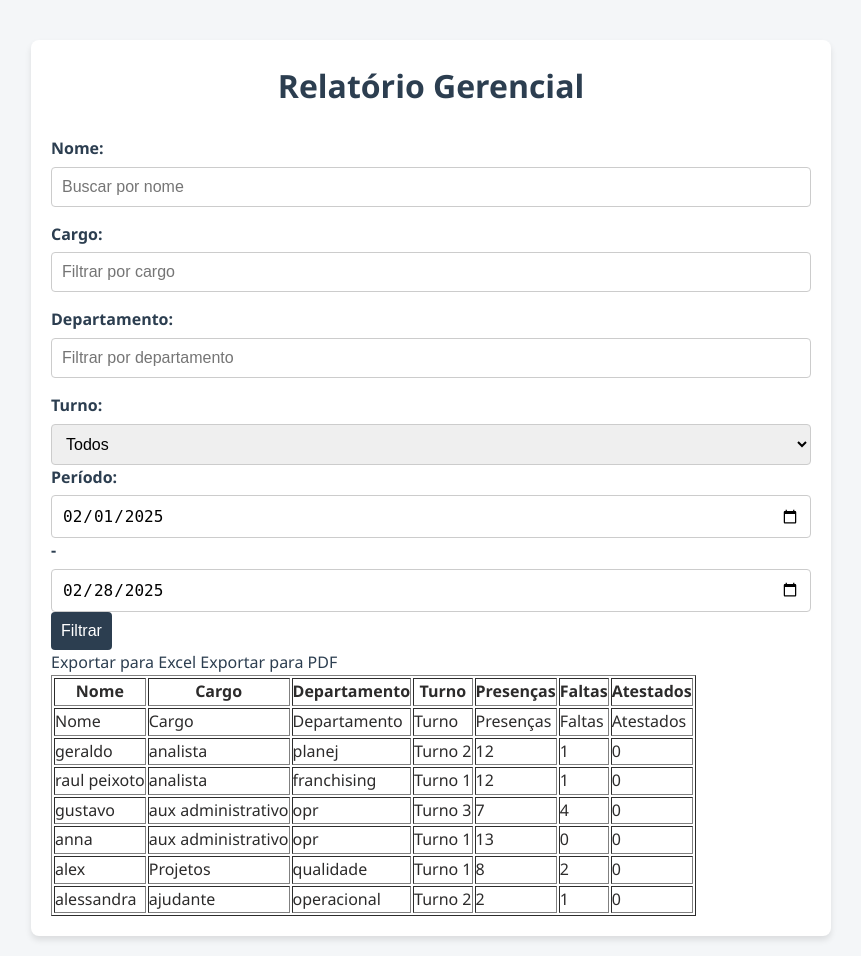
After one commit to Raulpeixotoo/Control_project, a Django app: page /generate_report/ in a window 1280 px wide. The commit adds this page. Shown: the whole page, without its empty margins (209-1070 px from the left). Run offline with Django 5.2, Linux system fonts and the light colour scheme; data comes from the database, SQL or seed files in the repository.

Commit message:
Add files via upload

```diff
--- a/controle/templates/home.html
+++ b/controle/templates/home.html
@@ -18,6 +18,7 @@
                 <a href="{% url 'add_employee' %}" class="button">Adicionar Funcionário</a>
                 <a href="{% url 'employee_list' %}" class="button">Funcionários</a>
                 <a href="{% url 'attendance_table' %}" class="button">Chamada</a>
+                <a href="{% url 'generate_report' %}" class="button">Report Gerencial</a>
             </div>
         </div>
 
--- /dev/null
+++ b/controle/templates/report.html
@@ -0,0 +1,75 @@
+<!DOCTYPE html>
+<html>
+<head>
+    <title>Relatório Gerencial</title>
+    {% load static %}
+    <link rel="stylesheet" href="{% static 'css/styles.css' %}">
+</head>
+<body>
+    <div class="container">
+        <h1>Relatório Gerencial</h1>
+
+        <!-- Filtros -->
+        <form method="get" class="filter-form">
+            <label for="search_name">Nome:</label>
+            <input type="text" id="search_name" name="search_name" value="{{ search_name }}" placeholder="Buscar por nome">
+
+            <label for="position">Cargo:</label>
+            <input type="text" id="position" name="position" value="{{ position_filter }}" placeholder="Filtrar por cargo">
+
+            <label for="department">Departamento:</label>
+            <input type="text" id="department" name="department" value="{{ department_filter }}" placeholder="Filtrar por departamento">
+
+            <label for="shift">Turno:</label>
+            <select name="shift" id="shift">
+                <option value="">Todos</option>
+                <option value="1" {% if shift_filter == '1' %}selected{% endif %}>Turno 1</option>
+                <option value="2" {% if shift_filter == '2' %}selected{% endif %}>Turno 2</option>
+                <option value="3" {% if shift_filter == '3' %}selected{% endif %}>Turno 3</option>
+            </select>
+
+            <label for="start_date">Período:</label>
+            <input type="date" id="start_date" name="start_date" value="{{ start_date|date:'Y-m-d' }}" required>
+
+            <label for="end_date"> - </label>
+            <input type="date" id="end_date" name="end_date" value="{{ end_date|date:'Y-m-d' }}" required>
+
+            <button type="submit" class="button">Filtrar</button>
+        </form>
+
+        <!-- Botões de Exportação -->
+        <div class="export-buttons">
+            <a href="{% url 'export_to_excel' %}?{{ request.GET.urlencode }}" class="button">Exportar para Excel</a>
+            <a href="{% url 'export_to_pdf' %}?{{ request.GET.urlencode }}" class="button">Exportar para PDF</a>
+        </div>
+
+        <!-- Tabela de Relatório -->
+        <table border="1" cellpadding="10">
+            <thead>
+                <tr>
+                    <th>Nome</th>
+                    <th>Cargo</th>
+                    <th>Departamento</th>
+                    <th>Turno</th>
+                    <th>Presenças</th>
+                    <th>Faltas</th>
+                    <th>Atestados</th>
+                </tr>
+            </thead>
+            <tbody>
+                {% for row in report_data %}
+                    <tr>
+                        <td>{{ row.0 }}</td>
+                        <td>{{ row.1 }}</td>
+                        <td>{{ row.2 }}</td>
+                        <td>{{ row.3 }}</td>
+                        <td>{{ row.4 }}</td>
+                        <td>{{ row.5 }}</td>
+                        <td>{{ row.6 }}</td>
+                    </tr>
+                {% endfor %}
+            </tbody>
+        </table>
+    </div>
+</body>
+</html>
--- a/controle/urls.py
+++ b/controle/urls.py
@@ -13,8 +13,11 @@ urlpatterns = [
     path('warning/<int:warning_pk>/add_attachment/', views.add_attachment, name='add_attachment'),
     path('attachment/<int:attachment_pk>/delete/', views.delete_attachment, name='delete_attachment'),
     path('employee/<int:employee_pk>/delete/', views.delete_employee, name='delete_employee'),
-    path('attendance/', views.attendance_table, name='attendance_table'),  # Certifique-se de que o nome está correto
+    path('attendance/', views.attendance_table, name='attendance_table'),
     path('attendance/update/<int:employee_pk>/<str:date>/', views.update_attendance, name='update_attendance'),
     path('attendance/export/', views.export_attendance_to_excel, name='export_attendance'),
     path('attendance/save-all/', views.save_all_attendance, name='save_all_attendance'),
+    path('generate_report/', views.generate_report, name='generate_report'),
+    path('export_to_excel/', views.export_to_excel, name='export_to_excel'),
+    path('export_to_pdf/', views.export_to_pdf, name='export_to_pdf'),
 ]
--- a/controle/views.py
+++ b/controle/views.py
@@ -11,6 +11,15 @@ from openpyxl import Workbook
 from django.http import JsonResponse
 from django.views.decorators.csrf import csrf_exempt
 import json
+import pandas as pd
+from django.template.loader import render_to_string
+from datetime import datetime, timedelta
+from django.shortcuts import render
+from django.http import HttpResponse
+from io import BytesIO
+from reportlab.lib.pagesizes import letter
+from reportlab.lib import colors
+from reportlab.platypus import SimpleDocTemplate, Table, TableStyle
 
 
 #login e auth
@@ -421,3 +430,232 @@ def update_attendance(request, employee_pk, date):
             print('Erro:', str(e))
             return JsonResponse({'success': False, 'error': str(e)})
     return JsonResponse({'success': False, 'error': 'Método inválido'})
+
+
+    # Obter os parâmetros de filtro
+    start_date_str = request.GET.get('start_date', '')
+    end_date_str = request.GET.get('end_date', '')
+    selected_shift = request.GET.get('shift', '')
+
+    # Definir datas padrão (últimos 30 dias)
+    if not start_date_str or not end_date_str:
+        today = datetime.now().date()
+        start_date = today.replace(day=1)  # Primeiro dia do mês atual
+        next_month = today.replace(day=28) + timedelta(days=4)  # Primeiro dia do próximo mês
+        end_date = next_month.replace(day=1) - timedelta(days=1)  # Último dia do mês atual
+    else:
+        start_date = datetime.strptime(start_date_str, '%Y-%m-%d').date()
+        end_date = datetime.strptime(end_date_str, '%Y-%m-%d').date()
+
+    # Filtrar registros de chamada pelo intervalo de datas e turno
+    attendances = Attendance.objects.filter(date__range=[start_date, end_date])
+    if selected_shift:
+        attendances = attendances.filter(employee__shift=selected_shift)
+
+    # Calcular estatísticas por funcionário
+    employees = Employee.objects.all()
+    report_data = []
+    for employee in employees:
+        employee_attendances = attendances.filter(employee=employee)
+        total_present = employee_attendances.filter(status='P').count()
+        total_absent = employee_attendances.filter(status='F').count()
+        total_medical = employee_attendances.filter(status='AT').count()
+        report_data.append({
+            'name': employee.name,
+            'position': employee.position,
+            'department': employee.department,
+            'total_present': total_present,
+            'total_absent': total_absent,
+            'total_medical': total_medical,
+        })
+
+    return render(request, 'report.html', {
+        'start_date': start_date,
+        'end_date': end_date,
+        'selected_shift': selected_shift,
+        'report_data': report_data,
+    })
+
+def export_to_excel(request):
+    # Obter os parâmetros de filtro
+    start_date_str = request.GET.get('start_date', '')
+    end_date_str = request.GET.get('end_date', '')
+    selected_shift = request.GET.get('shift', '')
+
+    # Definir datas padrão (últimos 30 dias)
+    if not start_date_str or not end_date_str:
+        today = datetime.now().date()
+        start_date = today.replace(day=1)
+        next_month = today.replace(day=28) + timedelta(days=4)
+        end_date = next_month.replace(day=1) - timedelta(days=1)
+    else:
+        start_date = datetime.strptime(start_date_str, '%Y-%m-%d').date()
+        end_date = datetime.strptime(end_date_str, '%Y-%m-%d').date()
+
+    # Filtrar registros de chamada pelo intervalo de datas e turno
+    attendances = Attendance.objects.filter(date__range=[start_date, end_date])
+    if selected_shift:
+        attendances = attendances.filter(employee__shift=selected_shift)
+
+    # Calcular estatísticas por funcionário
+    employees = Employee.objects.all()
+    report_data = []
+    for employee in employees:
+        employee_attendances = attendances.filter(employee=employee)
+        total_present = employee_attendances.filter(status='P').count()
+        total_absent = employee_attendances.filter(status='F').count()
+        total_medical = employee_attendances.filter(status='AT').count()
+        report_data.append({
+            'Nome': employee.name,
+            'Cargo': employee.position,
+            'Departamento': employee.department,
+            'Presenças': total_present,
+            'Faltas': total_absent,
+            'Atestados': total_medical,
+        })
+
+    # Criar DataFrame e exportar para Excel
+    df = pd.DataFrame(report_data)
+    response = HttpResponse(content_type='application/vnd.openxmlformats-officedocument.spreadsheetml.sheet')
+    response['Content-Disposition'] = 'attachment; filename="relatorio_funcionarios.xlsx"'
+    df.to_excel(response, index=False, engine='openpyxl')
+    return response
+
+
+
+
+def generate_report(request):
+    # Obter os parâmetros de filtro
+    search_name = request.GET.get('search_name', '')
+    position_filter = request.GET.get('position', '')
+    department_filter = request.GET.get('department', '')
+    shift_filter = request.GET.get('shift', '')
+    start_date_str = request.GET.get('start_date', '')
+    end_date_str = request.GET.get('end_date', '')
+
+    # Definir datas padrão (últimos 30 dias)
+    if not start_date_str or not end_date_str:
+        today = datetime.now().date()
+        start_date = today.replace(day=1)  # Primeiro dia do mês atual
+        next_month = today.replace(day=28) + timedelta(days=4)  # Primeiro dia do próximo mês
+        end_date = next_month.replace(day=1) - timedelta(days=1)  # Último dia do mês atual
+    else:
+        start_date = datetime.strptime(start_date_str, '%Y-%m-%d').date()
+        end_date = datetime.strptime(end_date_str, '%Y-%m-%d').date()
+
+    # Filtrar funcionários com base nos critérios
+    employees = Employee.objects.all()
+    if search_name:
+        employees = employees.filter(name__icontains=search_name)
+    if position_filter:
+        employees = employees.filter(position=position_filter)
+    if department_filter:
+        employees = employees.filter(department=department_filter)
+    if shift_filter:
+        employees = employees.filter(shift=shift_filter)
+
+    # Filtrar registros de chamada pelo intervalo de datas e funcionários filtrados
+    attendances = Attendance.objects.filter(date__range=[start_date, end_date], employee__in=employees)
+
+    # Calcular estatísticas por funcionário
+    report_data = [["Nome", "Cargo", "Departamento", "Turno", "Presenças", "Faltas", "Atestados"]]
+    for employee in employees:
+        employee_attendances = attendances.filter(employee=employee)
+        total_present = employee_attendances.filter(status='P').count()
+        total_absent = employee_attendances.filter(status='F').count()
+        total_medical = employee_attendances.filter(status='AT').count()
+        report_data.append([
+            employee.name,
+            employee.position,
+            employee.department,
+            f"Turno {employee.shift}",
+            str(total_present),
+            str(total_absent),
+            str(total_medical),
+        ])
+
+    return render(request, 'report.html', {
+        'start_date': start_date,
+        'end_date': end_date,
+        'search_name': search_name,
+        'position_filter': position_filter,
+        'department_filter': department_filter,
+        'shift_filter': shift_filter,
+        'report_data': report_data,
+    })
+
+def export_to_pdf(request):
+    # Obter os parâmetros de filtro
+    search_name = request.GET.get('search_name', '')
+    position_filter = request.GET.get('position', '')
+    department_filter = request.GET.get('department', '')
+    shift_filter = request.GET.get('shift', '')
+    start_date_str = request.GET.get('start_date', '')
+    end_date_str = request.GET.get('end_date', '')
+
+    # Definir datas padrão (últimos 30 dias)
+    if not start_date_str or not end_date_str:
+        today = datetime.now().date()
+        start_date = today.replace(day=1)
+        next_month = today.replace(day=28) + timedelta(days=4)
+        end_date = next_month.replace(day=1) - timedelta(days=1)
+    else:
+        start_date = datetime.strptime(start_date_str, '%Y-%m-%d').date()
+        end_date = datetime.strptime(end_date_str, '%Y-%m-%d').date()
+
+    # Filtrar funcionários com base nos critérios
+    employees = Employee.objects.all()
+    if search_name:
+        employees = employees.filter(name__icontains=search_name)
+    if position_filter:
+        employees = employees.filter(position=position_filter)
+    if department_filter:
+        employees = employees.filter(department=department_filter)
+    if shift_filter:
+        employees = employees.filter(shift=shift_filter)
+
+    # Filtrar registros de chamada pelo intervalo de datas e funcionários filtrados
+    attendances = Attendance.objects.filter(date__range=[start_date, end_date], employee__in=employees)
+
+    # Calcular estatísticas por funcionário
+    report_data = [["Nome", "Cargo", "Departamento", "Turno", "Presenças", "Faltas", "Atestados"]]
+    for employee in employees:
+        employee_attendances = attendances.filter(employee=employee)
+        total_present = employee_attendances.filter(status='P').count()
+        total_absent = employee_attendances.filter(status='F').count()
+        total_medical = employee_attendances.filter(status='AT').count()
+        report_data.append([
+            employee.name,
+            employee.position,
+            employee.department,
+            f"Turno {employee.shift}",
+            str(total_present),
+            str(total_absent),
+            str(total_medical),
+        ])
+
+    # Criar PDF usando ReportLab
+    buffer = BytesIO()
+    doc = SimpleDocTemplate(buffer, pagesize=letter)
+    elements = []
+
+    # Estilo da tabela
+    table = Table(report_data)
+    table.setStyle(TableStyle([
+        ('BACKGROUND', (0, 0), (-1, 0), colors.grey),
+        ('TEXTCOLOR', (0, 0), (-1, 0), colors.whitesmoke),
+        ('ALIGN', (0, 0), (-1, -1), 'CENTER'),
+        ('FONTNAME', (0, 0), (-1, 0), 'Helvetica-Bold'),
+        ('BOTTOMPADDING', (0, 0), (-1, 0), 12),
+        ('BACKGROUND', (0, 1), (-1, -1), colors.beige),
+        ('GRID', (0, 0), (-1, -1), 1, colors.black),
+    ]))
+
+    elements.append(table)
+    doc.build(elements)
+
+    # Retornar o PDF como resposta
+    buffer.seek(0)
+    response = HttpResponse(buffer, content_type='application/pdf')
+    response['Content-Disposition'] = 'attachment; filename="relatorio_funcionarios.pdf"'
+    return response
```
